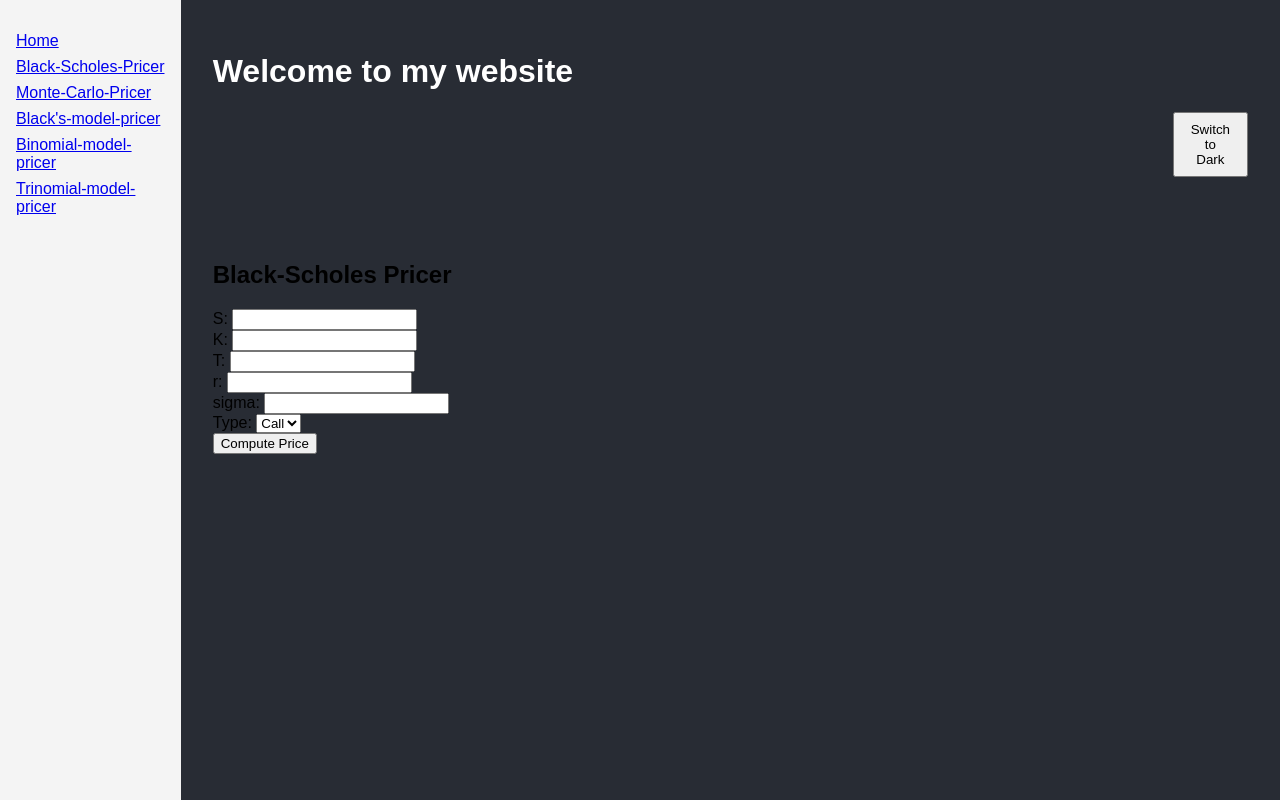
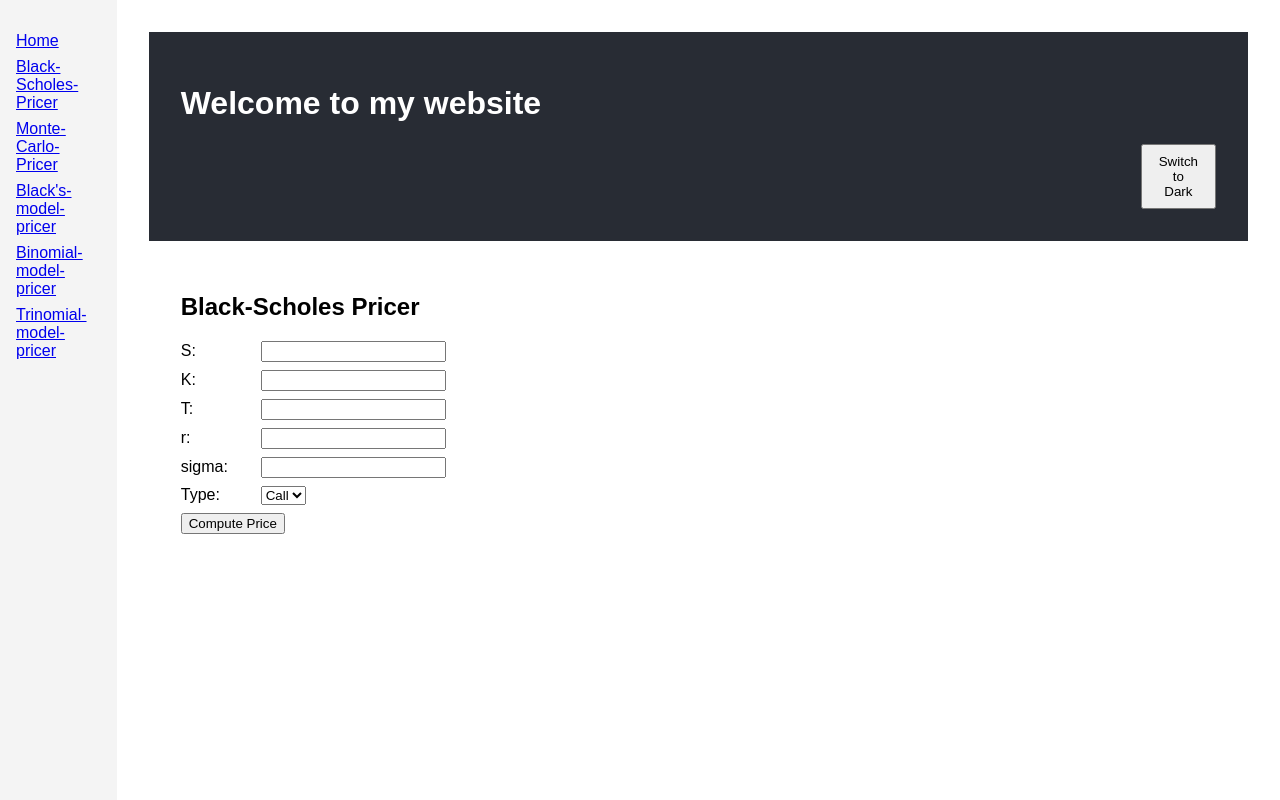
Before and after one commit to TanishkDeoghare/my-website, a React (Create React App) app: page /bs-pricer in a window 1280 px wide. Built offline with nearby package versions, Linux system fonts and the light colour scheme.

Commit message:
light and dark mode

```diff
--- a/src/App.css
+++ b/src/App.css
@@ -1,39 +1,35 @@
-.app-container {display:flex; min-height: 100vh;}
-
-.sidebar {
-  width: 200px;
-  background: #f4f4f4;
-  /* background: #333; */
-  padding : 1rem;
-}
-
-.sidebar ul { list-style: none; padding: 0;}
-.sidebar li {margin: 0.5rem 0;}
-.main-content {flex-grow: 1;}
-
 :root{
   --bg-color: #ffffff;
   --text-color: #000000;
-  --header-bg: #282c34;
+  --header-bg: #ffffff;
+  --sidebar-bg: #f4f4f4;
+  --button-bg: #e0e0e0;
+  --button-fg: #000000;
 }
 
 .dark{
   --bg-color: #121212;
   --text-color: #e0e0e0;
   --header-bg: #20232a;
+  --sidebar-bg: #1f1f1f;
+  --button-bg: #333333;
+  --button-fg: #e0e0e0;
 }
 
-body{
+body, .app {
   margin: 0;
-  background-color: var(--header-bg);
+  background-color: var(--bg-color);
   color: var(--text-color);
   font-family: sans-serif;
 }
 
 .app-header{
-  background: var(--bg-color);
+  background: var(--header-bg);
   padding: 2rem;
-  color: white;
+  color: var(--text-color);
+  display: flex;
+  justify-content: space-between;
+  align-items: center;
 }
 
 .app-main {
@@ -44,3 +40,20 @@ body{
   margin-top: 2rem;
   font-size: 0.8rem;
 }
+
+.app-container {display:flex; min-height: 100vh;}
+
+.sidebar {
+  width: 200px;
+  background: var(--sidebar-bg);
+  padding : 1rem;
+}
+
+.sidebar ul { list-style: none; padding: 0;}
+.sidebar li {margin: 0.5rem 0;}
+.main-content {
+  flex-grow: 1;
+  padding: 2rem;
+  background-color: var(--bg-color);
+  color: var(--text-color);
+}
--- a/src/pages/BlackModelPricer.js
+++ b/src/pages/BlackModelPricer.js
@@ -30,8 +30,8 @@ export default function BlackModelPricer() {
             <h2>Black's model Pricer</h2>
             <form onSubmit={handleSubmit}>
                 {['F','K','T','r','sigma'].map(name =>(
-                    <div key={name}>
-                        <label>{name}: </label>
+                    <div key={name} style={{margin: '0.5rem 0'}}>
+                        <label style={{width: '80px', display: 'inline-block'}}>{name}: </label>
                         <input
                             type="number"
                             step="any"
@@ -42,8 +42,8 @@ export default function BlackModelPricer() {
                         />
                     </div>
                 ))}
-                <div>
-                    <label>Type: </label>
+                <div style={{margin: '0.5rem 0'}}>
+                    <label style={{width: '80px', display: 'inline-block'}}>Type: </label>
                     <select
                         name='optionType'
                         onChange={handleChange}
--- a/src/pages/BlackScholesPricer.js
+++ b/src/pages/BlackScholesPricer.js
@@ -26,8 +26,8 @@ export default function BlackScholesPricer() {
             <h2>Black-Scholes Pricer</h2>
             <form onSubmit={handleSubmit}>
                 {['S','K','T','r','sigma'].map(name=> (
-                    <div key={name}>
-                        <label>{name}: </label>
+                    <div key={name} style={{margin: '0.5rem 0'}}>
+                        <label style={{width: '80px', display: 'inline-block'}}>{name}: </label>
                         <input
                             type="number"
                             step="any"
@@ -38,8 +38,8 @@ export default function BlackScholesPricer() {
                         />
                     </div>
                 ))}
-                <div>
-                    <label>Type: </label>
+                <div style={{margin: '0.5rem 0'}}>
+                    <label style={{width: '80px', display: 'inline-block'}}>Type: </label>
                     <select name='optionType' onChange={handleChange} value={inputs.optionType}>
                         <option value="call">Call</option>
                         <option value="put">Put</option>
--- a/src/pages/MonteCarloPricer.js
+++ b/src/pages/MonteCarloPricer.js
@@ -31,8 +31,8 @@ export default function MonteCarloPricer() {
             <h2>Monte Carlo Option pricer</h2>
             <form onSubmit={handleSubmit}>
                 {['S','K','T','r','sigma','paths'].map(name =>(
-                    <div key={name}>
-                        <label>{name}:</label>
+                    <div key={name} style={{margin: '0.5rem 0'}}>
+                        <label style={{width: '80px', display: 'inline-block'}}>{name}: </label>
                         <input
                             type='number'
                             step="any"
@@ -43,8 +43,8 @@ export default function MonteCarloPricer() {
                         </input>
                     </div>
                 ))}
-                <div>
-                    <label>Type: </label>
+                <div style={{margin: '0.5rem 0'}}>
+                    <label style={{width: '80px', display: 'inline-block'}}>Type: </label>
                     <select
                         name='optionType'
                         onChange={handleChange}
```
